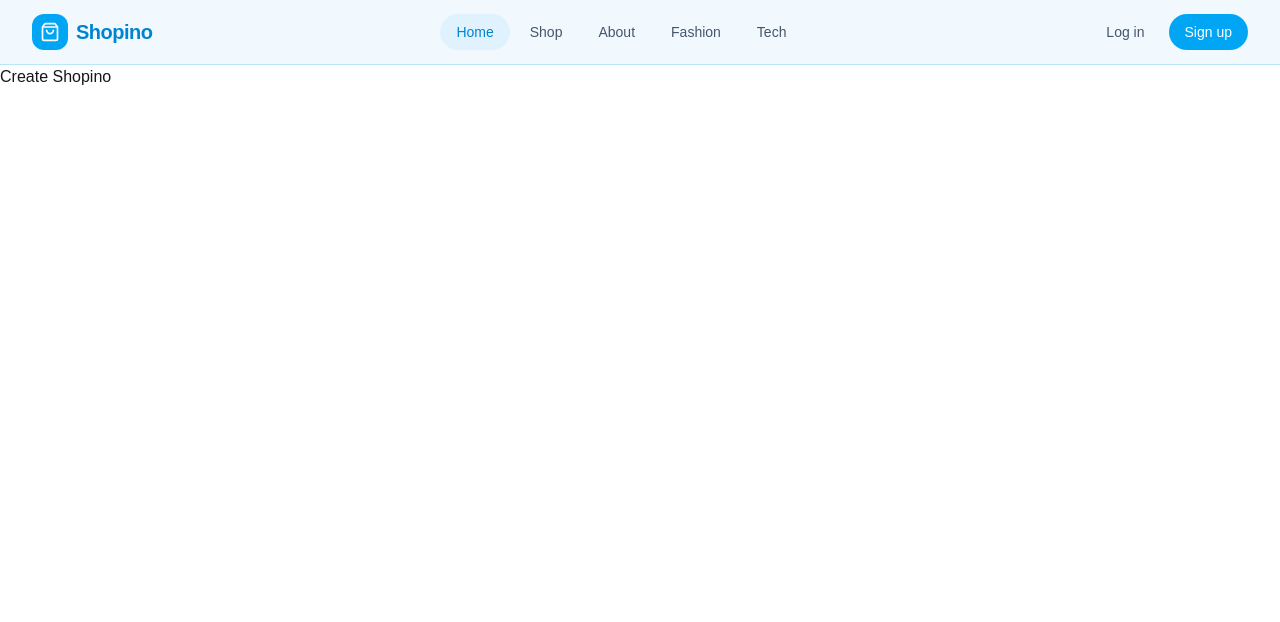
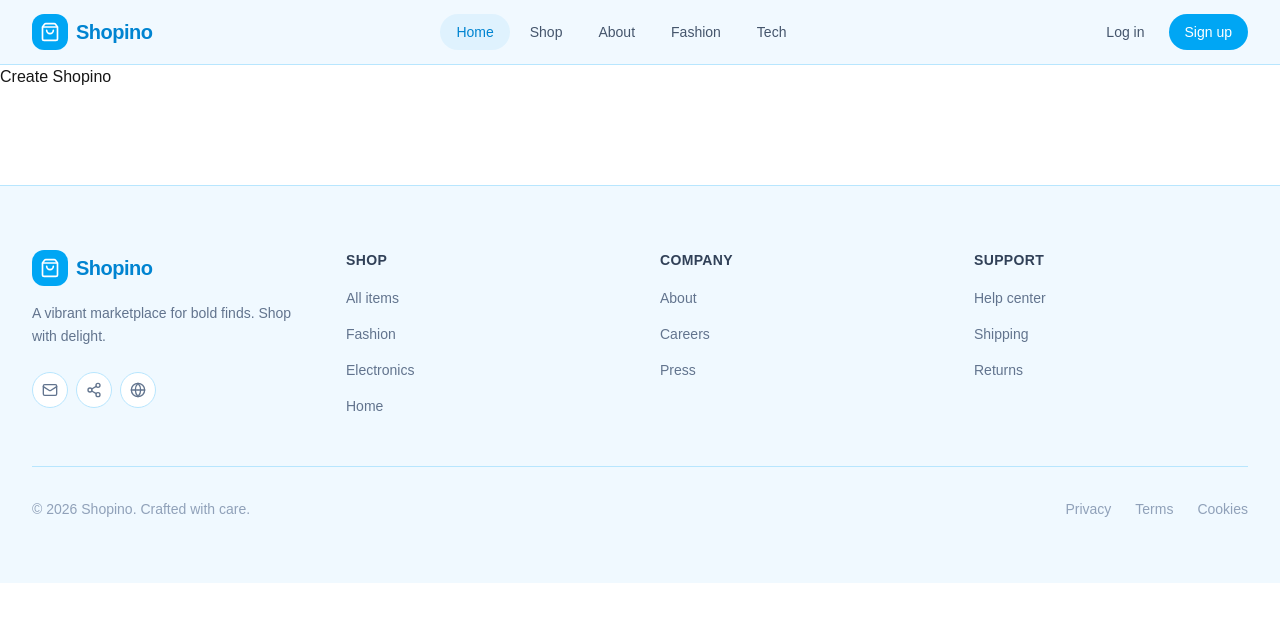
Before and after one commit to Jahid458/Shopino, a Next.js app: page / in a window 1280 px wide. Shown: the top 622 px of the page. Built offline with nearby package versions, Linux system fonts and the light colour scheme.

Commit message:
Added Footer

```diff
--- /dev/null
+++ b/app/components/Footer/Footer.jsx
@@ -0,0 +1,102 @@
+import Link from "next/link";
+import { ShoppingBag, Globe, Mail, Share2 } from "lucide-react";
+
+const cols = [
+  {
+    title: "Shop",
+    links: [
+      { label: "All items", href: "/items" },
+      { label: "Fashion", href: "/items?category=Fashion" },
+      { label: "Electronics", href: "/items?category=Electronics" },
+      { label: "Home", href: "/items?category=Home" },
+    ],
+  },
+  {
+    title: "Company",
+    links: [
+      { label: "About", href: "/about" },
+      { label: "Careers", href: "/about" },
+      { label: "Press", href: "/about" },
+    ],
+  },
+  {
+    title: "Support",
+    links: [
+      { label: "Help center", href: "/about" },
+      { label: "Shipping", href: "/about" },
+      { label: "Returns", href: "/about" },
+    ],
+  },
+];
+
+const socialLinks = [
+  { icon: Mail, label: "Email" },
+  { icon: Share2, label: "Social" },
+  { icon: Globe, label: "Website" },
+];
+
+export const Footer = () => {
+  return (
+    <footer className="border-t border-sky-200 bg-sky-50 mt-24">
+      <div className="max-w-7xl mx-auto px-4 sm:px-6 lg:px-8 py-16">
+        <div className="grid grid-cols-2 gap-10 md:grid-cols-4">
+
+          <div className="col-span-2 md:col-span-1">
+            <Link href="/" className="flex items-center gap-2 mb-4">
+              <div className="flex h-9 w-9 items-center justify-center rounded-xl bg-sky-500">
+                <ShoppingBag className="h-5 w-5 text-white" />
+              </div>
+              <span className="text-xl font-extrabold text-sky-600 tracking-tight">Shopino</span>
+            </Link>
+            <p className="text-sm text-slate-500 max-w-xs leading-relaxed">
+              A vibrant marketplace for bold finds. Shop with delight.
+            </p>
+            <div className="flex gap-2 mt-6">
+              {socialLinks.map(({ icon: Icon, label }) => (
+                <a
+                  key={label}
+                  href="#"
+                  aria-label={label}
+                  className="flex h-9 w-9 items-center justify-center rounded-full bg-white border border-sky-200 text-slate-500 hover:bg-sky-500 hover:border-sky-500 hover:text-white transition-colors duration-200"
+                >
+                  <Icon className="h-4 w-4" />
+                </a>
+              ))}
+            </div>
+          </div>
+
+          {cols.map((col) => (
+            <div key={col.title}>
+              <h4 className="text-sm font-semibold text-slate-700 mb-4 tracking-wide uppercase">
+                {col.title}
+              </h4>
+              <ul className="space-y-3">
+                {col.links.map((link) => (
+                  <li key={link.label}>
+                    <Link
+                      href={link.href}
+                      className="text-sm text-slate-500 hover:text-sky-600 transition-colors duration-200"
+                    >
+                      {link.label}
+                    </Link>
+                  </li>
+                ))}
+              </ul>
+            </div>
+          ))}
+        </div>
+
+        <div className="mt-12 pt-8 border-t border-sky-200 flex flex-col sm:flex-row gap-4 justify-between items-center">
+          <p className="text-sm text-slate-400">
+            © {new Date().getFullYear()} Shopino. Crafted with care.
+          </p>
+          <div className="flex gap-6 text-sm text-slate-400">
+            <a href="#" className="hover:text-sky-600 transition-colors duration-200">Privacy</a>
+            <a href="#" className="hover:text-sky-600 transition-colors duration-200">Terms</a>
+            <a href="#" className="hover:text-sky-600 transition-colors duration-200">Cookies</a>
+          </div>
+        </div>
+      </div>
+    </footer>
+  );
+};
--- a/app/layout.js
+++ b/app/layout.js
@@ -1,6 +1,7 @@
 import { Geist, Geist_Mono } from "next/font/google";
 import "./globals.css";
 import { Navbar } from "./components/Navabar/Navabar";
+import { Footer } from "./components/Footer/Footer";
 
 const geistSans = Geist({
   variable: "--font-geist-sans",
@@ -26,6 +27,7 @@ export default function RootLayout({ children }) {
       <body className="min-h-full flex flex-col">
         <Navbar />
         {children}
+        <Footer />
 
         </body>
     </html>
--- a/package.json
+++ b/package.json
@@ -12,7 +12,8 @@
     "lucide-react": "^1.9.0",
     "next": "16.2.4",
     "react": "19.2.4",
-    "react-dom": "19.2.4"
+    "react-dom": "19.2.4",
+    "react-icons": "^5.6.0"
   },
   "devDependencies": {
     "@tailwindcss/postcss": "^4",
```
Also changed, not shown: 1 other file (tests, documents, lock files or other folders).
